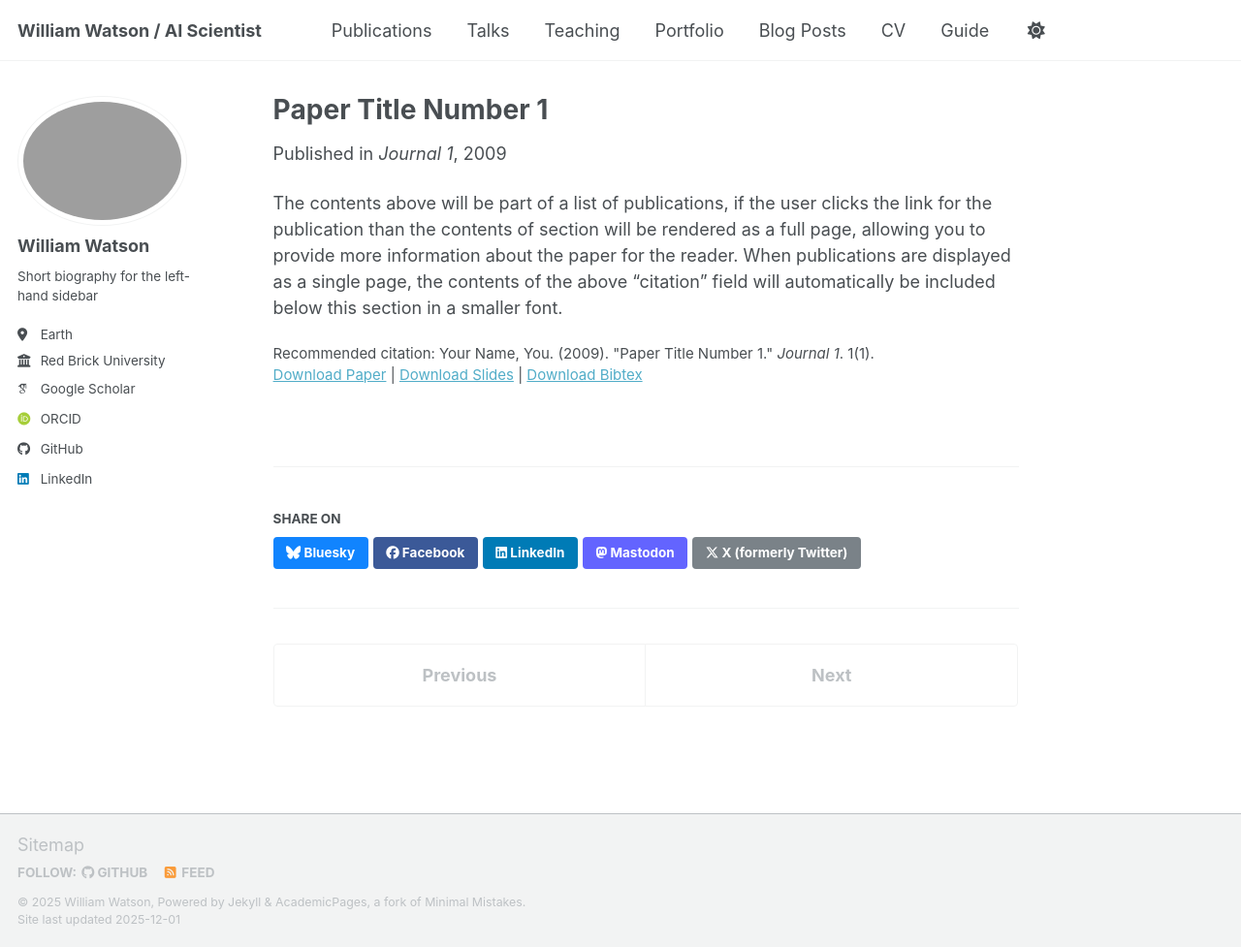
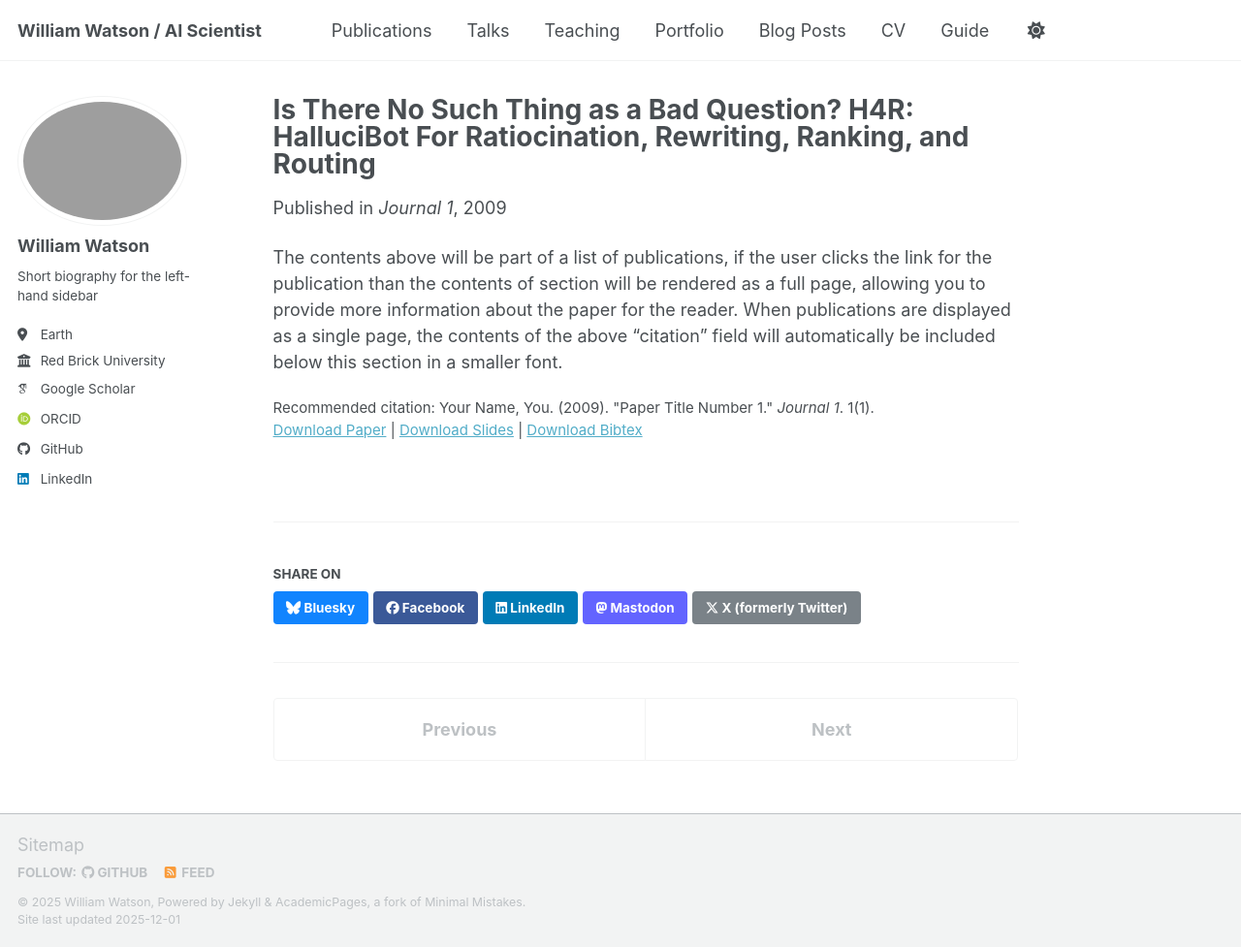
Before and after one commit to nextBillyonair/nextbillyonair.github.io, a Jekyll site: the page built from _publications/2009-10-01-paper-title-number-1.md, in a window 1280 px wide and 977 px high. Shown: the whole window at 97% size. Built offline with Jekyll 4.4.1, drawn with Linux system fonts in a browser that asks for light colours; some web fonts are replaced; a script bundle is joined from its source files by our own code; library files that are not in the unit come from our copies.

Commit message:
Update 2009-10-01-paper-title-number-1.md

```diff
--- a/_publications/2009-10-01-paper-title-number-1.md
+++ b/_publications/2009-10-01-paper-title-number-1.md
@@ -1,6 +1,6 @@
 ---
-title: "Paper Title Number 1"
-collection: publications
+title: "Is There No Such Thing as a Bad Question? H4R: HalluciBot For Ratiocination, Rewriting, Ranking, and Routing"
+collection: AAAI 2025 (Oral - Top 4% of Submissions)
 category: manuscripts
 permalink: /publication/2009-10-01-paper-title-number-1
 excerpt: 'This paper is about the number 1. The number 2 is left for future work.'
```
